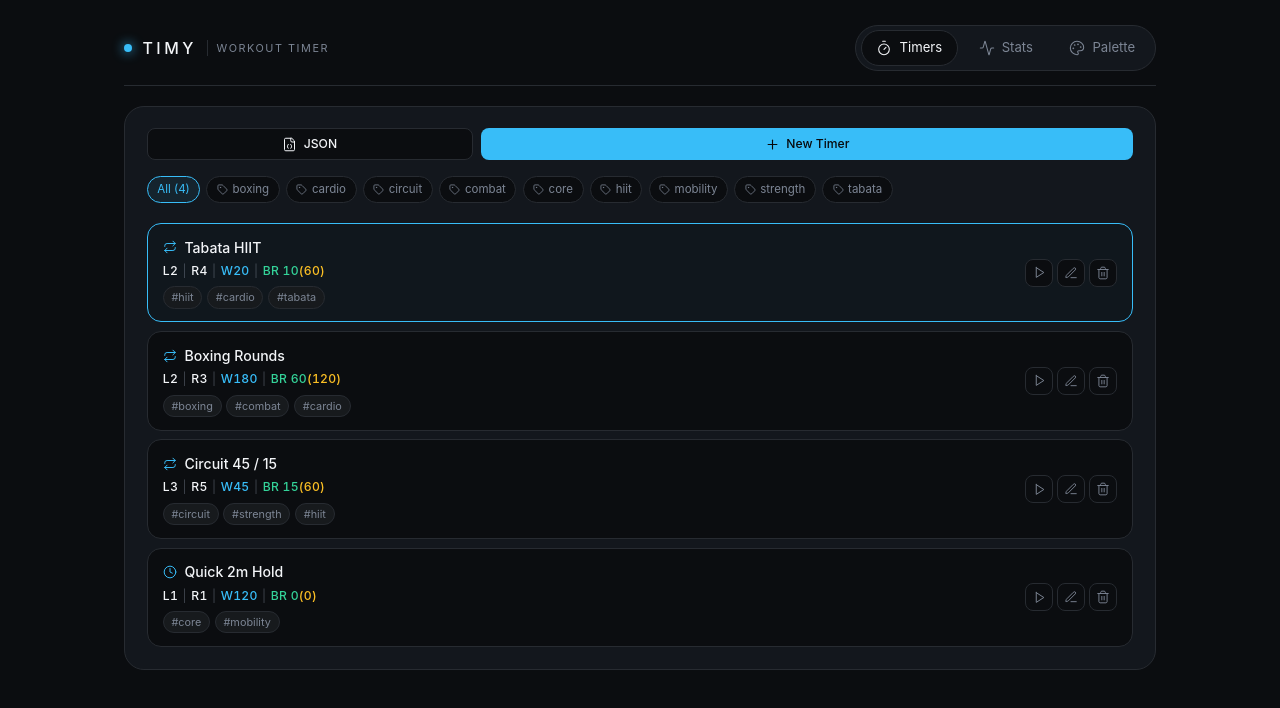
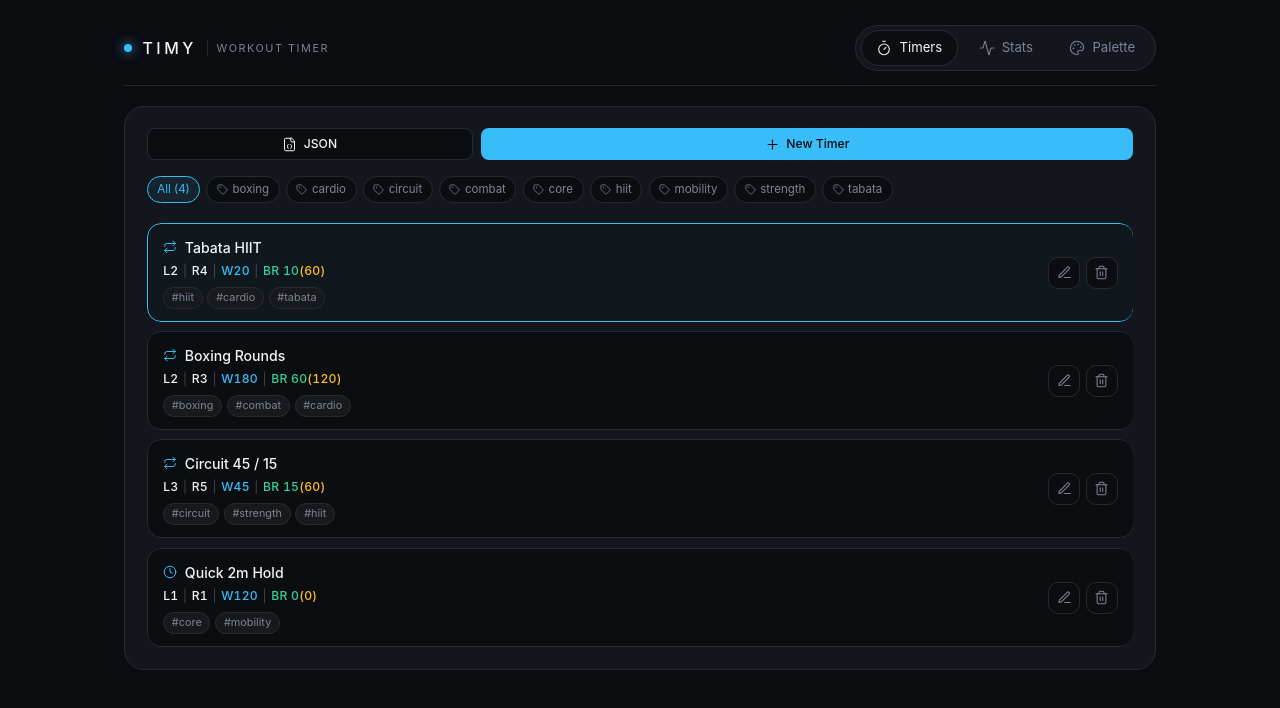
Before and after one commit to karfous/timy, a React (Vite) app: page /#/timers in a window 1280 px wide. Shown: the top 708 px of the page. Built offline with nearby package versions, Linux system fonts and the light colour scheme.

Commit message:
feat: implement workout timer application with custom screens, audio, and themes

```diff
--- a/src/App.tsx
+++ b/src/App.tsx
@@ -27,10 +27,10 @@ import {
   loadAudioMuted,
 } from './services/storage';
 import { soundEngine } from './services/audio';
-import { ImportExportModal } from './components/ImportExportModal';
 import { Screen, ScreenRoute, useScreenRouter } from './components/Screen';
 import { TimersScreen } from './screens/TimersScreen';
 import { CreateTimerScreen } from './screens/CreateTimerScreen';
+import { ImportExportScreen } from './screens/ImportExportScreen';
 import { WorkoutScreen } from './screens/WorkoutScreen';
 import { StatsScreen } from './screens/StatsScreen';
 import { PaletteScreen } from './screens/PaletteScreen';
@@ -57,7 +57,6 @@ export const App: React.FC = () => {
   const { activeScreen, navigateToScreen } = useScreenRouter('timers');
   const [isMobileMenuOpen, setIsMobileMenuOpen] = useState(false);
   const [editingTimer, setEditingTimer] = useState<TimerDefinition | null>(null);
-  const [isImportExportOpen, setIsImportExportOpen] = useState(false);
 
   // Collect all unique tags across saved timers
   const allTags = useMemo(() => {
@@ -246,7 +245,9 @@ export const App: React.FC = () => {
             <button
               type="button"
               className={`nav-tab ${
-                activeScreen === 'timers' || activeScreen === 'create'
+                activeScreen === 'timers' ||
+                activeScreen === 'create' ||
+                activeScreen === 'import'
                   ? 'active'
                   : ''
               }`}
@@ -314,6 +315,7 @@ export const App: React.FC = () => {
               className={`mobile-menu-item ${
                 activeScreen === 'timers' ||
                 activeScreen === 'create' ||
+                activeScreen === 'import' ||
                 activeScreen === 'workout'
                   ? 'active'
                   : ''
@@ -373,7 +375,7 @@ export const App: React.FC = () => {
               navigateToScreen('create');
             }}
             onDeleteTimer={handleDeleteTimer}
-            onOpenImportExport={() => setIsImportExportOpen(true)}
+            onOpenImportExport={() => navigateToScreen('import')}
           />
         </Screen>
 
@@ -390,6 +392,18 @@ export const App: React.FC = () => {
               setEditingTimer(null);
               navigateToScreen('timers');
             }}
+          />
+        </Screen>
+
+        <Screen
+          id="import"
+          activeScreen={activeScreen}
+          ariaLabel="Import and Export Screen"
+        >
+          <ImportExportScreen
+            timers={timers}
+            onImportTimers={handleImportTimers}
+            onBackToTimers={() => navigateToScreen('timers')}
           />
         </Screen>
 
@@ -433,15 +447,6 @@ export const App: React.FC = () => {
           />
         </Screen>
       </main>
-
-      {/* Modals */}
-      {isImportExportOpen && (
-        <ImportExportModal
-          timers={timers}
-          onImportTimers={handleImportTimers}
-          onClose={() => setIsImportExportOpen(false)}
-        />
-      )}
     </div>
   );
 };
--- /dev/null
+++ b/src/screens/ImportExportScreen.tsx
@@ -0,0 +1,23 @@
+import React from 'react';
+import { TimerDefinition } from '../types/timer';
+import { ImportExportModal } from '../components/ImportExportModal';
+
+export interface ImportExportScreenProps {
+  timers: TimerDefinition[];
+  onImportTimers: (imported: TimerDefinition[], mode: 'merge' | 'replace') => void;
+  onBackToTimers: () => void;
+}
+
+export const ImportExportScreen: React.FC<ImportExportScreenProps> = ({
+  timers,
+  onImportTimers,
+  onBackToTimers,
+}) => {
+  return (
+    <ImportExportModal
+      timers={timers}
+      onImportTimers={onImportTimers}
+      onClose={onBackToTimers}
+    />
+  );
+};
--- a/src/screens/TimersScreen.tsx
+++ b/src/screens/TimersScreen.tsx
@@ -1,4 +1,4 @@
-import React, { useMemo, useState } from 'react';
+import React, { useMemo, useRef, useState } from 'react';
 import {
   Plus,
   Edit3,
@@ -6,7 +6,6 @@ import {
   FileJson,
   Repeat,
   Clock,
-  Play,
 } from 'lucide-react';
 import { TimerDefinition } from '../types/timer';
 import { Card } from '../components/Card';
@@ -24,6 +23,227 @@ export interface TimersScreenProps {
   onDeleteTimer: (id: string) => void;
   onOpenImportExport: () => void;
 }
+
+const SWIPE_THRESHOLD = 70;
+
+interface SwipeableTimerTileProps {
+  timer: TimerDefinition;
+  isSelected: boolean;
+  canDelete: boolean;
+  selectedTags: string[];
+  onChooseTimer: (id: string) => void;
+  onEditTimer: (timer: TimerDefinition) => void;
+  onDeleteTimer: (id: string) => void;
+  onToggleTag: (tag: string) => void;
+}
+
+export const SwipeableTimerTile: React.FC<SwipeableTimerTileProps> = ({
+  timer,
+  isSelected,
+  canDelete,
+  selectedTags,
+  onChooseTimer,
+  onEditTimer,
+  onDeleteTimer,
+  onToggleTag,
+}) => {
+  const [offsetX, setOffsetX] = useState(0);
+  const [isDragging, setIsDragging] = useState(false);
+
+  const touchStartX = useRef(0);
+  const touchStartY = useRef(0);
+  const isHorizontalGesture = useRef<boolean | null>(null);
+  const suppressClick = useRef(false);
+
+  const handleTouchStart = (e: React.TouchEvent) => {
+    if (e.touches.length > 1) return;
+    touchStartX.current = e.touches[0].clientX;
+    touchStartY.current = e.touches[0].clientY;
+    isHorizontalGesture.current = null;
+    suppressClick.current = false;
+    setIsDragging(true);
+  };
+
+  const handleTouchMove = (e: React.TouchEvent) => {
+    if (isHorizontalGesture.current === false) return; // Vertical scroll, ignore
+
+    const deltaX = e.touches[0].clientX - touchStartX.current;
+    const deltaY = e.touches[0].clientY - touchStartY.current;
+
+    // Determine direction on first significant movement
+    if (isHorizontalGesture.current === null) {
+      if (Math.abs(deltaY) > 8 && Math.abs(deltaY) > Math.abs(deltaX)) {
+        isHorizontalGesture.current = false;
+        setIsDragging(false);
+        setOffsetX(0);
+        return;
+      }
+      if (Math.abs(deltaX) > 8 && Math.abs(deltaX) > Math.abs(deltaY)) {
+        isHorizontalGesture.current = true;
+        suppressClick.current = true;
+      }
+    }
+
+    if (isHorizontalGesture.current === true) {
+      if (deltaX > 0) {
+        // Swiping right: Edit
+        setOffsetX(Math.min(deltaX, 130));
+      } else {
+        // Swiping left: Delete
+        if (!canDelete) {
+          // Damped resistance if delete is disabled (e.g. only 1 timer remaining)
+          setOffsetX(Math.max(deltaX * 0.15, -25));
+        } else {
+          setOffsetX(Math.max(deltaX, -130));
+        }
+      }
+    }
+  };
+
+  const handleTouchEnd = () => {
+    setIsDragging(false);
+    if (isHorizontalGesture.current === true) {
+      if (offsetX >= SWIPE_THRESHOLD) {
+        onEditTimer(timer);
+      } else if (offsetX <= -SWIPE_THRESHOLD && canDelete) {
+        onDeleteTimer(timer.id);
+      }
+      setTimeout(() => {
+        suppressClick.current = false;
+      }, 150);
+    }
+    setOffsetX(0);
+    isHorizontalGesture.current = null;
+  };
+
+  const handleTouchCancel = () => {
+    setIsDragging(false);
+    setOffsetX(0);
+    isHorizontalGesture.current = null;
+    suppressClick.current = false;
+  };
+
+  const handleClick = () => {
+    if (suppressClick.current) {
+      return;
+    }
+    onChooseTimer(timer.id);
+  };
+
+  return (
+    <li className="preset-card-swipe-container">
+      <div
+        className={`preset-swipe-backdrop ${
+          offsetX > 0
+            ? 'swipe-active-edit'
+            : offsetX < 0
+            ? 'swipe-active-delete'
+            : ''
+        }`}
+        aria-hidden="true"
+      >
+        <div
+          className={`swipe-action-hint swipe-hint-left ${
+            offsetX >= SWIPE_THRESHOLD ? 'hint-ready' : ''
+          }`}
+        >
+          <Edit3 size={18} strokeWidth={2} />
+          <span>Edit</span>
+        </div>
+        <div
+          className={`swipe-action-hint swipe-hint-right ${
+            offsetX <= -SWIPE_THRESHOLD && canDelete ? 'hint-ready' : ''
+          }`}
+        >
+          <span>{canDelete ? 'Delete' : 'Cannot delete'}</span>
+          <Trash2 size={18} strokeWidth={2} />
+        </div>
+      </div>
+
+      <Card
+        as="div"
+        variant="item"
+        interactive
+        selected={isSelected}
+        className="preset-card"
+        style={{
+          transform: offsetX !== 0 ? `translateX(${offsetX}px)` : undefined,
+          transition: isDragging
+            ? 'none'
+            : 'transform 0.22s cubic-bezier(0.2, 0.9, 0.4, 1.1)',
+        }}
+        onTouchStart={handleTouchStart}
+        onTouchMove={handleTouchMove}
+        onTouchEnd={handleTouchEnd}
+        onTouchCancel={handleTouchCancel}
+        onClick={handleClick}
+        role="button"
+        tabIndex={0}
+        onKeyDown={(e) => {
+          if (e.key === 'Enter' || e.key === ' ') {
+            e.preventDefault();
+            onChooseTimer(timer.id);
+          }
+        }}
+      >
+        <div className="preset-card-main">
+          <Heading
+            level={3}
+            size="sm"
+            icon={
+              <span className="preset-kind-icon">
+                {timer.kind === 'workout' ? (
+                  <Repeat size={14} strokeWidth={1.7} />
+                ) : (
+                  <Clock size={14} strokeWidth={1.7} />
+                )}
+              </span>
+            }
+            title={timer.name}
+            className="preset-title-row"
+            titleClassName="preset-name"
+          />
+
+          <div className="preset-details">
+            <TimerInfo timer={timer} />
+          </div>
+
+          <TagList
+            tags={timer.tags}
+            selectedTags={selectedTags}
+            onToggleTag={onToggleTag}
+          />
+        </div>
+
+        <div
+          className="preset-card-actions"
+          onClick={(e) => e.stopPropagation()}
+        >
+          <button
+            type="button"
+            className="icon-btn"
+            aria-label={`Edit ${timer.name}`}
+            title="Edit timer"
+            onClick={() => onEditTimer(timer)}
+          >
+            <Edit3 size={15} strokeWidth={1.7} />
+          </button>
+          {canDelete && (
+            <button
+              type="button"
+              className="icon-btn danger-hover"
+              aria-label={`Delete ${timer.name}`}
+              title="Delete timer"
+              onClick={() => onDeleteTimer(timer.id)}
+            >
+              <Trash2 size={15} strokeWidth={1.7} />
+            </button>
+          )}
+        </div>
+      </Card>
+    </li>
+  );
+};
 
 export const TimersScreen: React.FC<TimersScreenProps> = ({
   timers,
@@ -108,92 +328,19 @@ export const TimersScreen: React.FC<TimersScreenProps> = ({
         </div>
       ) : (
         <ul className="presets-list timers-grid-list">
-          {filteredTimers.map((item) => {
-            const isSelected = item.id === activeTimerId;
-            return (
-              <Card
-                as="li"
-                key={item.id}
-                variant="item"
-                interactive
-                selected={isSelected}
-                className="preset-card"
-                onClick={() => onChooseTimer(item.id)}
-                role="button"
-                tabIndex={0}
-                onKeyDown={(e) => {
-                  if (e.key === 'Enter' || e.key === ' ') {
-                    e.preventDefault();
-                    onChooseTimer(item.id);
-                  }
-                }}
-              >
-                <div className="preset-card-main">
-                  <Heading
-                    level={3}
-                    size="sm"
-                    icon={
-                      <span className="preset-kind-icon">
-                        {item.kind === 'workout' ? (
-                          <Repeat size={14} strokeWidth={1.7} />
-                        ) : (
-                          <Clock size={14} strokeWidth={1.7} />
-                        )}
-                      </span>
-                    }
-                    title={item.name}
-                    className="preset-title-row"
-                    titleClassName="preset-name"
-                  />
-
-                  <div className="preset-details">
-                    <TimerInfo timer={item} />
-                  </div>
-
-                  <TagList
-                    tags={item.tags}
-                    selectedTags={selectedTags}
-                    onToggleTag={handleToggleTagFilter}
-                  />
-                </div>
-
-                <div
-                  className="preset-card-actions"
-                  onClick={(e) => e.stopPropagation()}
-                >
-                  <button
-                    type="button"
-                    className="icon-btn small"
-                    aria-label={`Start ${item.name}`}
-                    title="Open workout screen"
-                    onClick={() => onChooseTimer(item.id)}
-                  >
-                    <Play size={13} strokeWidth={1.8} />
-                  </button>
-                  <button
-                    type="button"
-                    className="icon-btn small"
-                    aria-label={`Edit ${item.name}`}
-                    title="Edit timer"
-                    onClick={() => onEditTimer(item)}
-                  >
-                    <Edit3 size={14} strokeWidth={1.6} />
-                  </button>
-                  {timers.length > 1 && (
-                    <button
-                      type="button"
-                      className="icon-btn small danger-hover"
-                      aria-label={`Delete ${item.name}`}
-                      title="Delete timer"
-                      onClick={() => onDeleteTimer(item.id)}
-                    >
-                      <Trash2 size={14} strokeWidth={1.6} />
-                    </button>
-                  )}
-                </div>
-              </Card>
-            );
-          })}
+          {filteredTimers.map((item) => (
+            <SwipeableTimerTile
+              key={item.id}
+              timer={item}
+              isSelected={item.id === activeTimerId}
+              canDelete={timers.length > 1}
+              selectedTags={selectedTags}
+              onChooseTimer={onChooseTimer}
+              onEditTimer={onEditTimer}
+              onDeleteTimer={onDeleteTimer}
+              onToggleTag={handleToggleTagFilter}
+            />
+          ))}
         </ul>
       )}
     </Card>
--- a/src/styles/app.css
+++ b/src/styles/app.css
@@ -537,6 +537,8 @@ textarea {
 }
 
 .preset-card {
+  position: relative;
+  z-index: 1;
   display: flex;
   align-items: center;
   justify-content: space-between;
@@ -546,6 +548,8 @@ textarea {
   background-color: var(--bg-primary);
   border: 1px solid var(--border-subtle);
   cursor: pointer;
+  touch-action: pan-y;
+  will-change: transform;
   transition: border-color 0.15s ease, background-color 0.15s ease;
 }
 
@@ -764,11 +768,71 @@ textarea {
   border-color: var(--accent-primary);
 }
 
+.preset-card-swipe-container {
+  position: relative;
+  overflow: hidden;
+  border-radius: 14px;
+  background-color: var(--bg-surface);
+  list-style: none;
+}
+
+.preset-swipe-backdrop {
+  position: absolute;
+  inset: 0;
+  display: flex;
+  align-items: center;
+  justify-content: space-between;
+  padding: 0 1.15rem;
+  z-index: 0;
+  border-radius: 14px;
+  transition: background-color 0.15s ease;
+}
+
+.preset-swipe-backdrop.swipe-active-edit {
+  background-color: color-mix(in oklab, var(--accent-primary) 18%, var(--bg-surface));
+}
+
+.preset-swipe-backdrop.swipe-active-delete {
+  background-color: color-mix(in oklab, #ef4444 20%, var(--bg-surface));
+}
+
+.swipe-action-hint {
+  display: inline-flex;
+  align-items: center;
+  gap: 0.45rem;
+  font-size: 0.82rem;
+  font-weight: 600;
+  letter-spacing: 0.02em;
+  opacity: 0.35;
+  transition: opacity 0.15s ease, transform 0.15s ease;
+  user-select: none;
+}
+
+.swipe-action-hint.hint-ready {
+  opacity: 1;
+  transform: scale(1.05);
+}
+
+.swipe-hint-left {
+  color: var(--accent-primary);
+}
+
+.swipe-hint-right {
+  color: #f87171;
+  margin-left: auto;
+}
+
 .preset-card-actions {
   display: flex;
-  align-items: center;
-  gap: 0.25rem;
+  flex-direction: row;
+  align-items: center;
+  gap: 0.35rem;
   flex-shrink: 0;
+}
+
+.preset-card-actions .icon-btn {
+  width: 32px;
+  height: 32px;
 }
 
 /* Concentric Circular Time Input */
@@ -1009,7 +1073,7 @@ textarea {
   align-items: center;
   justify-content: center;
   padding: 1rem;
-  z-index: 50;
+  z-index: 80;
 }
 
 .modal-panel {
@@ -1517,7 +1581,11 @@ textarea {
   min-width: 200px;
 }
 
-/* Import / Export Modal */
+/* Import / Export Screen */
+.import-screen-panel .segmented-control {
+  max-width: 420px;
+}
+
 .io-body {
   display: flex;
   flex-direction: column;
@@ -1804,6 +1872,32 @@ textarea {
     border-bottom-color: var(--accent-primary) !important;
   }
 
+  /* Mobile timer tile swipe actions & button hiding */
+  .preset-card-actions {
+    display: none !important;
+  }
+
+  .preset-card-swipe-container {
+    width: 100% !important;
+    border-radius: 0 !important;
+    border-bottom: 1px solid var(--border-subtle) !important;
+    background-color: var(--bg-primary) !important;
+  }
+
+  .preset-swipe-backdrop {
+    border-radius: 0 !important;
+  }
+
+  .preset-card-swipe-container .preset-card {
+    background-color: var(--bg-primary) !important;
+    border: none !important;
+    border-radius: 0 !important;
+  }
+
+  .preset-card-swipe-container .preset-card.selected {
+    background-color: color-mix(in oklab, var(--accent-primary) 8%, var(--bg-primary)) !important;
+  }
+
   .history-list-container,
   .custom-palette-form {
     width: 100%;
@@ -1829,6 +1923,15 @@ textarea {
     border-left: none;
     border-right: none;
     width: 100%;
+  }
+
+  .import-screen-panel .segmented-control {
+    max-width: 100%;
+    margin: 0.75rem;
+  }
+
+  .import-screen-panel .io-body {
+    padding: 0 0.75rem 1rem;
   }
 
   /* Full-width modals on mobile without outer screen padding */
```
Also changed, not shown: src/components/ImportExportModal.tsx (+37 -19 lines), src/components/Screen.tsx (+11 -1 lines), 2 other files (tests, documents, lock files or other folders).
